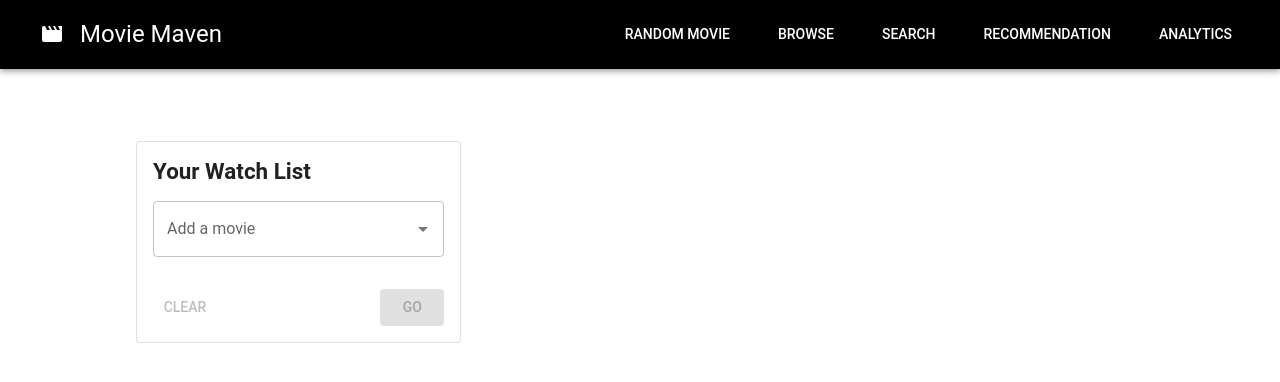
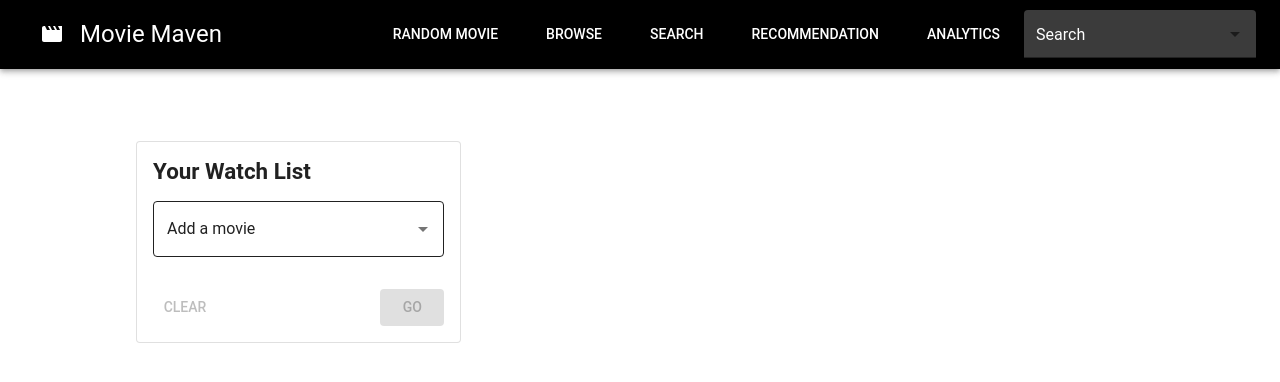
Before and after one commit to aywang71/Movie-Maven-DB-Project, a React (Create React App) app in the folder client/: page /movieRecommendation in a window 1280 px wide. Shown: the top 382 px of the page. Built offline with nearby package versions, Linux system fonts and the light colour scheme.

Commit message:
navbar search

```diff
--- a/client/src/components/NavBar.js
+++ b/client/src/components/NavBar.js
@@ -2,6 +2,7 @@ import { AppBar, Box, Button, Toolbar, Typography, Menu, MenuItem } from '@mui/m
 import MovieIcon from '@mui/icons-material/Movie';
 import { useState } from 'react';
 import { useNavigate } from 'react-router-dom';
+import QuickSearch from './QuickSearch';
 
 const NavBar = () => {
   const navigate = useNavigate();
@@ -119,6 +120,15 @@ const NavBar = () => {
               </MenuItem>
             ))}
           </Menu>
+          <QuickSearch
+            hideLoading
+            sx={{ flexGrow: 1 }}
+            label='Search'
+            size='small'
+            background='#3b3b3b'
+            variant='filled'
+            sendValue={v => navigate(`/movieInformation/${v.id}`)}
+          />
         </Toolbar>
       </AppBar>
     </Box>
--- a/client/src/components/QuickSearch.js
+++ b/client/src/components/QuickSearch.js
@@ -1,4 +1,5 @@
 import { Autocomplete, TextField, Grid, Box, Divider, CircularProgress } from "@mui/material";
+import { ExpandLess, ExpandMore } from "@mui/icons-material";
 import { useState, useMemo } from "react";
 import { debounce } from '@mui/material/utils';
 import { getYear } from "../utils";
@@ -6,7 +7,7 @@ import parse from 'autosuggest-highlight/parse';
 import match from 'autosuggest-highlight/match';
 
 
-const QuickSearch = ({ sendValue, ...extra }) => {
+const QuickSearch = ({ sendValue, hideLoading, label, background, variant, ...extra }) => {
     const [searchInputValue, setSearchInputValue] = useState('');
     const [searchOptions, setSearchOptions] = useState([]);
     const [loading, setLoading] = useState(false);
@@ -30,11 +31,11 @@ const QuickSearch = ({ sendValue, ...extra }) => {
     return (
         <Autocomplete
             {...extra}
-            clearOnEscape
             open={isOpen}
             onOpen={() => setIsOpen(true)}
             onClose={() => setIsOpen(false)}
             clearOnBlur
+            clearOnEscape
             loading={loading}
             options={searchOptions}
             getOptionLabel={(option) => option.title}
@@ -47,8 +48,10 @@ const QuickSearch = ({ sendValue, ...extra }) => {
                 }
             }}
             inputValue={searchInputValue}
-            onInputChange={(event, newInputValue) => {
-                setSearchInputValue(newInputValue);
+            onInputChange={(event, newInputValue, reason) => {
+                if (reason === 'input') {
+                    setSearchInputValue(newInputValue);
+                }
                 if (newInputValue) {
                     fetchOptions(newInputValue);
                 } else {
@@ -56,15 +59,38 @@ const QuickSearch = ({ sendValue, ...extra }) => {
                 }
             }}
             renderInput={(params) => (
-                <TextField {...params} label="Add a movie" fullWidth InputProps={{
+                <TextField {...params} label={label} fullWidth InputProps={{
                     ...params.InputProps,
                     endAdornment: (
                         <>
-                            {loading && isOpen ? <CircularProgress color="inherit" size={20} /> : null}
+                            {loading && !hideLoading && isOpen ? <CircularProgress color="inherit" size={20} /> : null}
                             {params.InputProps.endAdornment}
                         </>
                     ),
-                }} />
+                }}
+                    variant={variant}
+                    sx={{
+                        color: 'inherit', // Set text color to white
+                        '& .MuiInputLabel-root': {
+                            color: 'inherit', // Change color of the label
+
+                        },
+                        "& .MuiAutocomplete-inputRoot": {
+                            background: background,
+                            color: 'inherit'
+                        },
+                        '& .MuiInputBase-input': {
+                            color: 'inherit'
+                        }, "& .MuiOutlinedInput-notchedOutline": {
+                            borderColor: "inherit"
+                        },
+                        "&:hover .MuiOutlinedInput-notchedOutline": {
+                            borderColor: "inherit"
+                        },
+                        "&.Mui-focused .MuiOutlinedInput-notchedOutline": {
+                            borderColor: "inherit"
+                        }
+                    }} />
             )}
             renderOption={(props, option, { inputValue }) => {
                 const matches = match(option.title, inputValue, { insideWords: true });
--- a/client/src/pages/MovieRecommendationPage.js
+++ b/client/src/pages/MovieRecommendationPage.js
@@ -56,10 +56,10 @@ const MovieRecommendationPage = () => {
                 {/* Movie into */}
                 <Grid item xs={4}>
                     {/* <Box sx={{ p: 2, backgroundColor: '#f5f5f5', borderRadius: '5px' }}> */}
-                        {/* Main info card */}
-                        <Card variant='outlined' width="100%" sx={{ p: 2 }}>
+                    {/* Main info card */}
+                    <Card variant='outlined' width="100%" sx={{ p: 2 }}>
                         <Typography variant='h4' mb={2}>Your Watch List</Typography>
-                        <QuickSearch sendValue={(val) => {
+                        <QuickSearch label='Add a movie' sendValue={(val) => {
                             console.log(val);
                             if (movieList.every(m => m.id !== val.id)) {
                                 setMovieList(old => {
@@ -116,7 +116,7 @@ const MovieRecommendationPage = () => {
                                 Go
                             </Button>
                         </Box>
-</Card>
+                    </Card>
                     {/* </Box> */}
                 </Grid>
 
```
